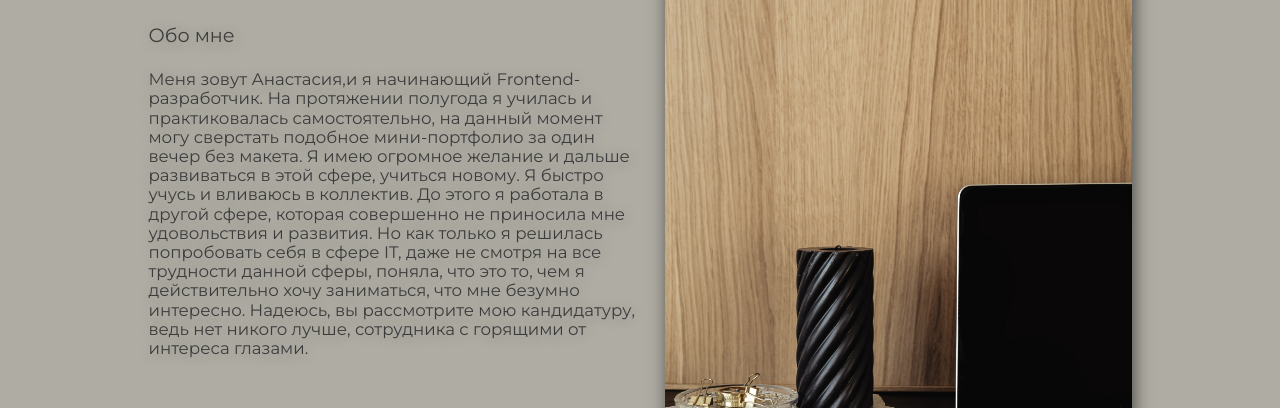
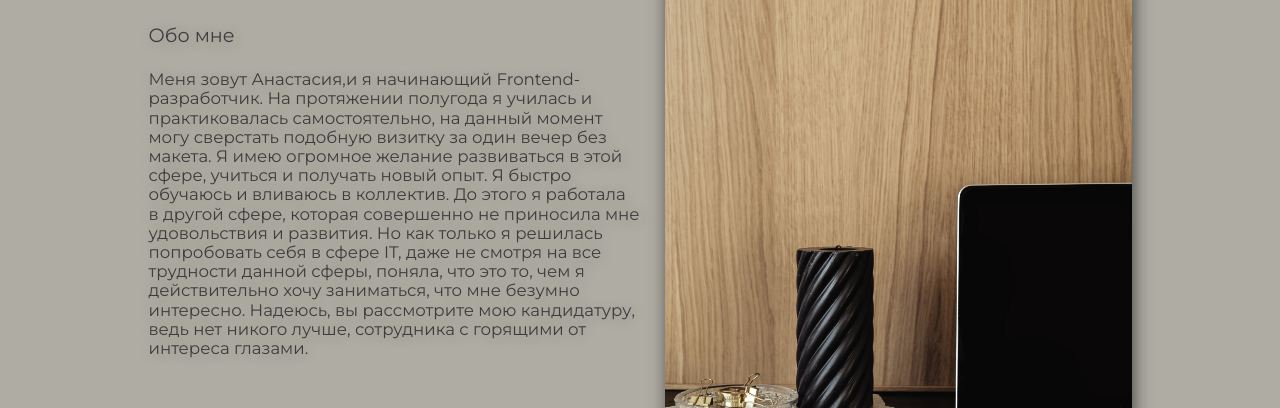
Before and after one commit to Anastasia-web-front/Creat-CV, a plain HTML site: page index.html in a window 1280 px wide. Shown: the part 460-868 px from the top of the page. Drawn offline with Linux system fonts and the light colour scheme.

Commit message:
Update index.html

```diff
--- a/index.html
+++ b/index.html
@@ -28,10 +28,10 @@
                  <p>
                 Меня зовут Анастасия,и я начинающий Frontend-разработчик.
                 На протяжении полугода я училась и практиковалась самостоятельно, на данный момент
-                могу сверстать подобное мини-портфолио за один вечер без макета.
-                Я имею огромное желание и дальше развиваться в этой сфере,
-                учиться новому.
-                Я быстро учусь и вливаюсь в коллектив.
+                могу сверстать подобную визитку за один вечер без макета.
+                Я имею огромное желание развиваться в этой сфере,
+                учиться и получать новый опыт.
+                Я быстро обучаюсь и вливаюсь в коллектив.
                 До этого я работала в другой сфере, которая совершенно не приносила мне удовольствия
                 и развития. Но как только я решилась попробовать себя в сфере IT, даже не смотря
                 на все трудности данной сферы, поняла, что это то,
```
